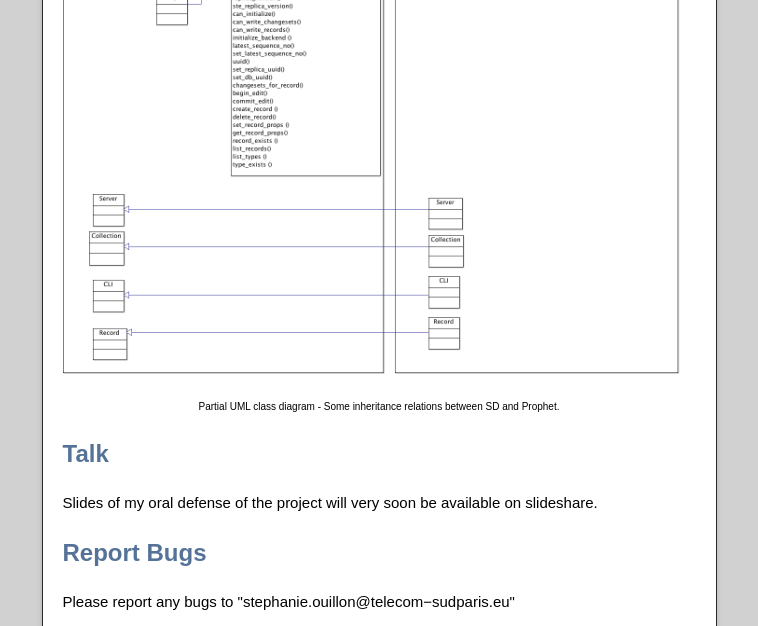
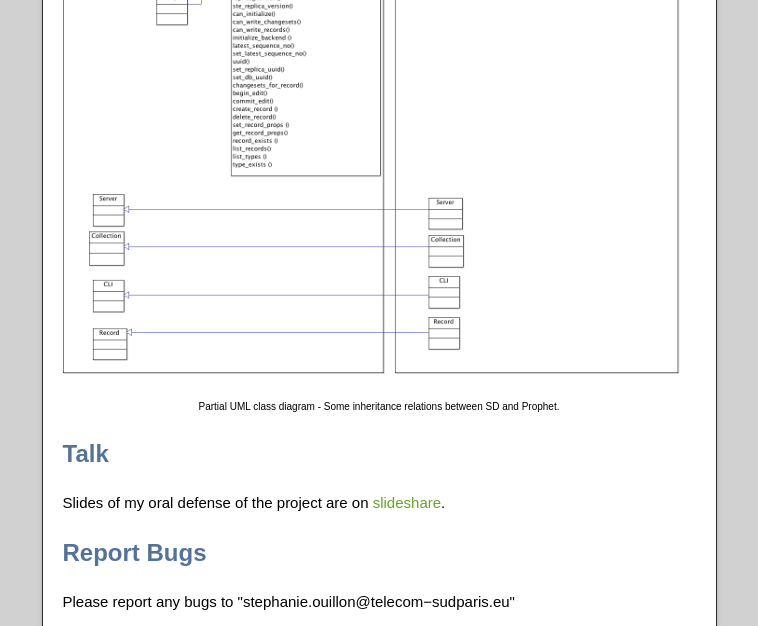
Before and after one commit to arroway/Net-OSLC-CM, a plain HTML site: page index.html in a window 1280 px wide. Shown: the part 6464-7090 px from the top of the page, without its empty margins (261-1019 px from the left). Drawn offline with nearby package versions, Linux system fonts and the light colour scheme.

Commit message:
add slideshare link

```diff
--- a/index.html
+++ b/index.html
@@ -263,7 +263,7 @@ my @results = $oslccm−&gt;changeRequests;
 
         <h2 id="talk">Talk</h2>
 
-        <p>Slides of my oral defense of the project will very soon be available on slideshare.</p>
+        <p>Slides of my oral defense of the project are on <a href="http://www.slideshare.net/steph_ouillon">slideshare</a>.</p>
 
         <h2 id="bugs">Report Bugs</h2>
 
```
